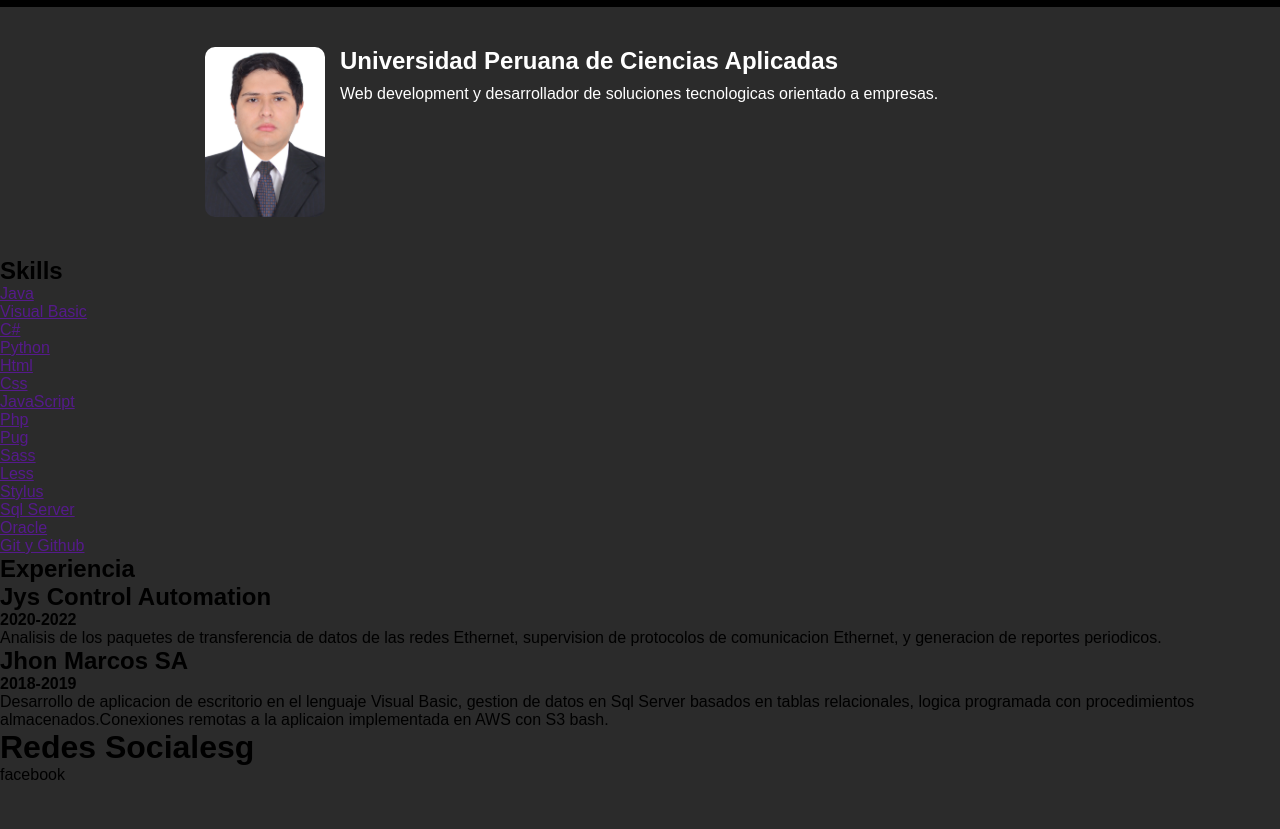
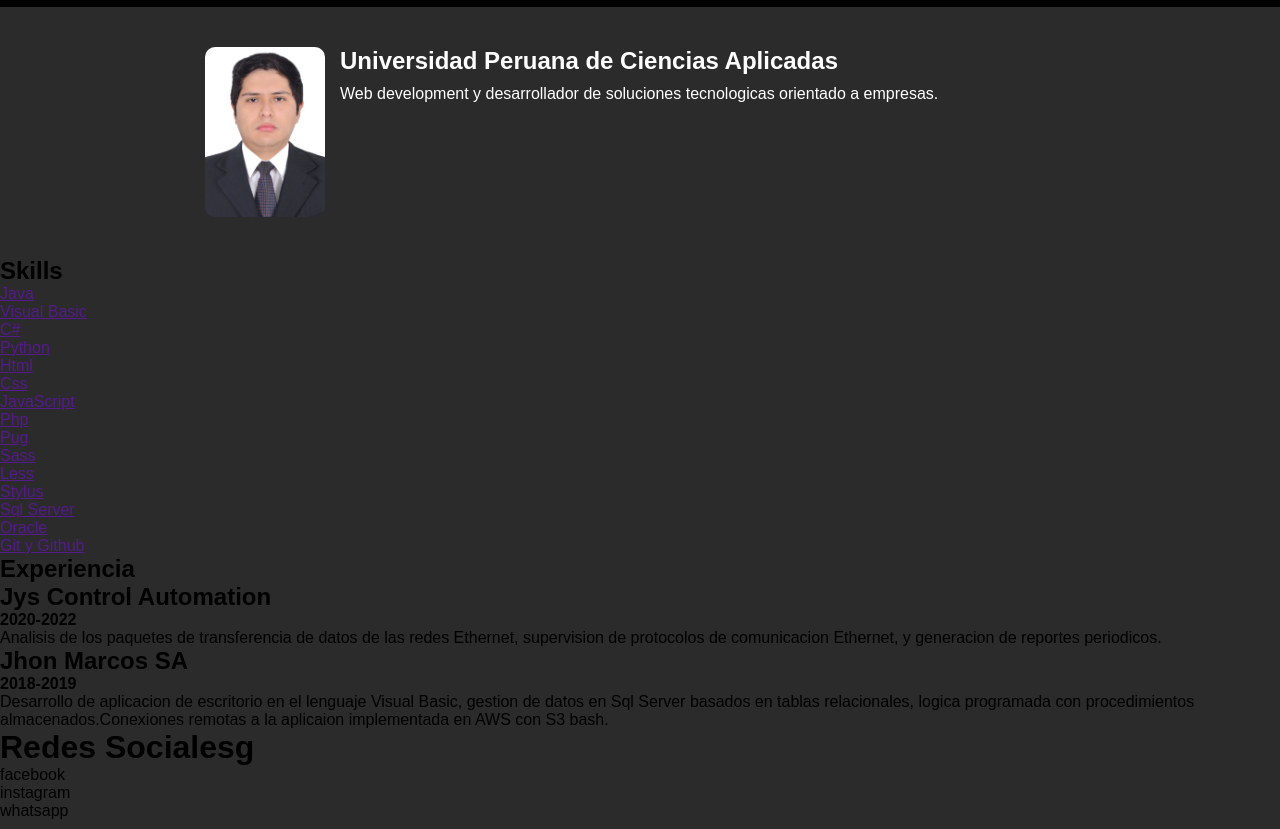
Before and after one commit to kevinooo3/work_for_me, a plain HTML site: page index.html in a window 1280 px wide. Shown: the part 53-882 px from the top of the page. Drawn offline with Linux system fonts and the light colour scheme.

Commit message:
agregue mas redes sociales al footer

```diff
--- a/index.html
+++ b/index.html
@@ -78,6 +78,8 @@
             <h1>Redes Socialesg</h1>
             <ul>
                 <li>facebook</li>
+                <li>instagram</li>
+                <li>whatsapp</li>
             </ul>
 
     </footer>
```
